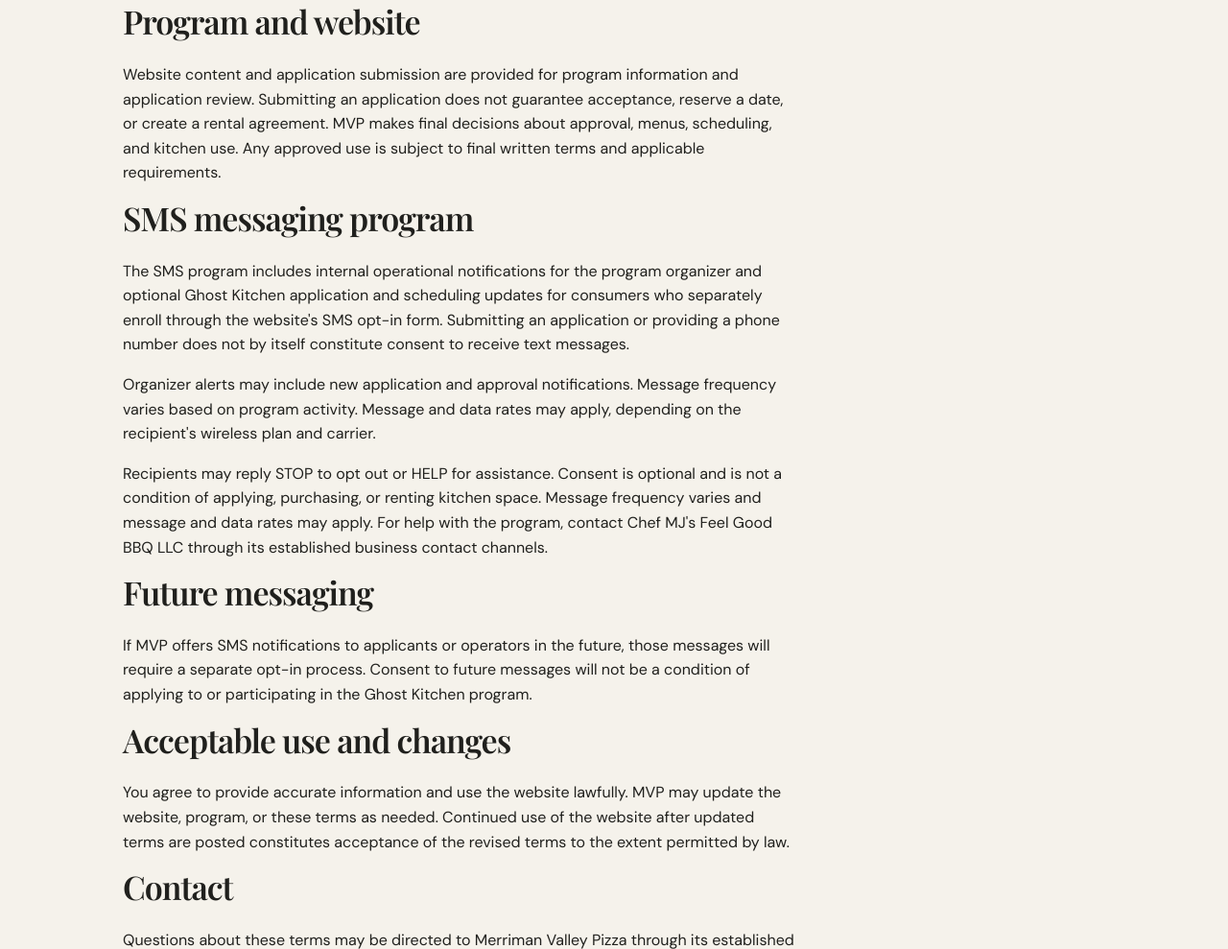
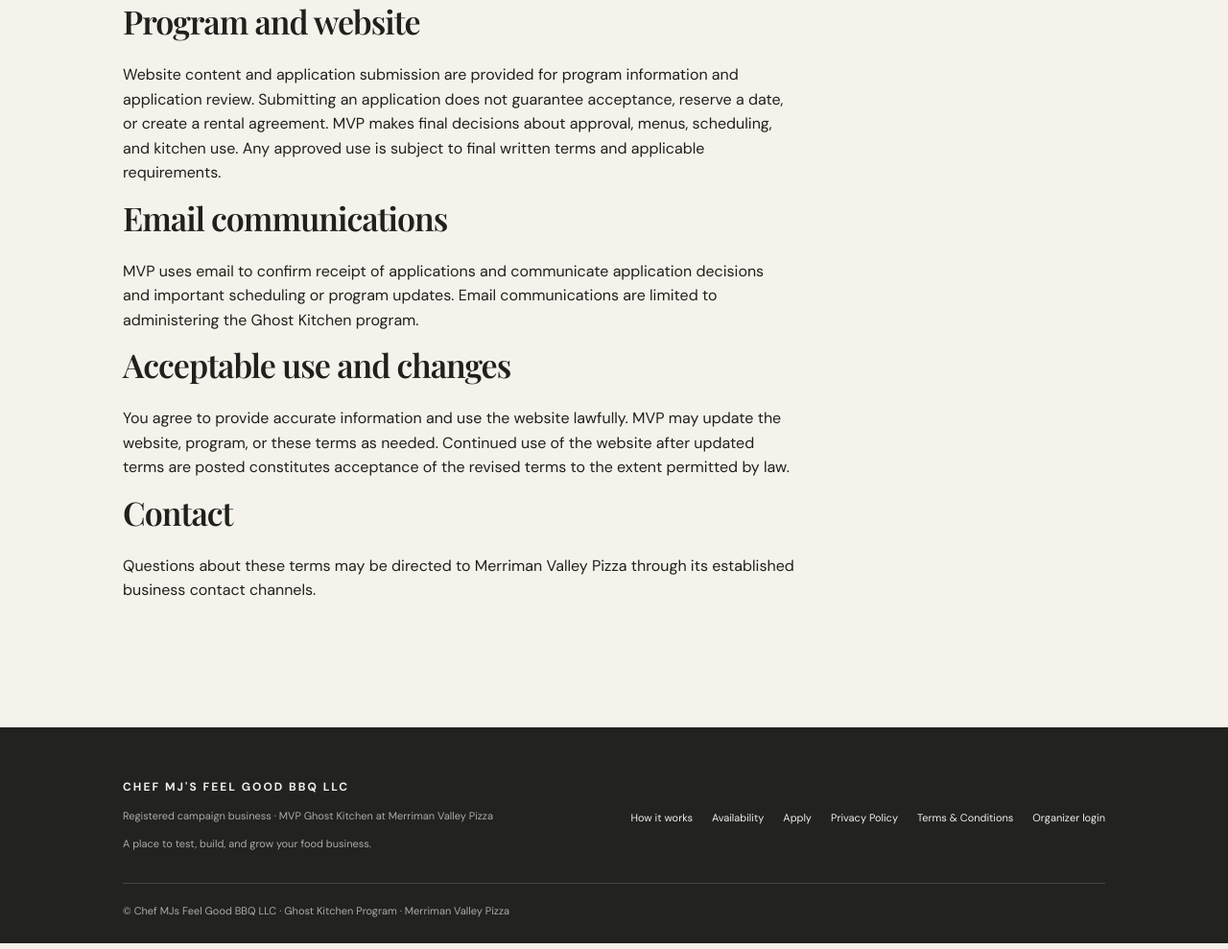
Before and after one commit to jarzenskimichael/Ghost-Kitchen, a Flask app: page /terms in a window 1280 px wide. Shown: the part 639-1628 px from the top of the page at 96% size. Run offline with Flask 3, Linux system fonts and the light colour scheme.

Commit message:
Switch Ghost Kitchen notifications to email only

```diff
--- a/mvp-ghost-kitchen/app/templates/terms.html
+++ b/mvp-ghost-kitchen/app/templates/terms.html
@@ -3,8 +3,7 @@
 </section>
 <section class="section"><div class="form-intro">
 <h2>Business identity</h2><p>MVP Ghost Kitchen is a program operated by <strong>Chef MJs Feel Good BBQ LLC, doing business as Merriman Valley Pizza</strong> ("MVP").</p><h2>Program and website</h2><p> Website content and application submission are provided for program information and application review. Submitting an application does not guarantee acceptance, reserve a date, or create a rental agreement. MVP makes final decisions about approval, menus, scheduling, and kitchen use. Any approved use is subject to final written terms and applicable requirements.</p>
-<h2>SMS messaging program</h2><p>The SMS program includes internal operational notifications for the program organizer and optional Ghost Kitchen application and scheduling updates for consumers who separately enroll through the website's SMS opt-in form. Submitting an application or providing a phone number does not by itself constitute consent to receive text messages.</p><p>Organizer alerts may include new application and approval notifications. Message frequency varies based on program activity. Message and data rates may apply, depending on the recipient's wireless plan and carrier.</p><p>Recipients may reply STOP to opt out or HELP for assistance. Consent is optional and is not a condition of applying, purchasing, or renting kitchen space. Message frequency varies and message and data rates may apply. For help with the program, contact Chef MJ's Feel Good BBQ LLC through its established business contact channels.</p>
-<h2>Future messaging</h2><p>If MVP offers SMS notifications to applicants or operators in the future, those messages will require a separate opt-in process. Consent to future messages will not be a condition of applying to or participating in the Ghost Kitchen program.</p>
+<h2>Email communications</h2><p>MVP uses email to confirm receipt of applications and communicate application decisions and important scheduling or program updates. Email communications are limited to administering the Ghost Kitchen program.</p>
 <h2>Acceptable use and changes</h2><p>You agree to provide accurate information and use the website lawfully. MVP may update the website, program, or these terms as needed. Continued use of the website after updated terms are posted constitutes acceptance of the revised terms to the extent permitted by law.</p>
 <h2>Contact</h2><p>Questions about these terms may be directed to Merriman Valley Pizza through its established business contact channels.</p>
 </div></section>{% endblock %}
```
